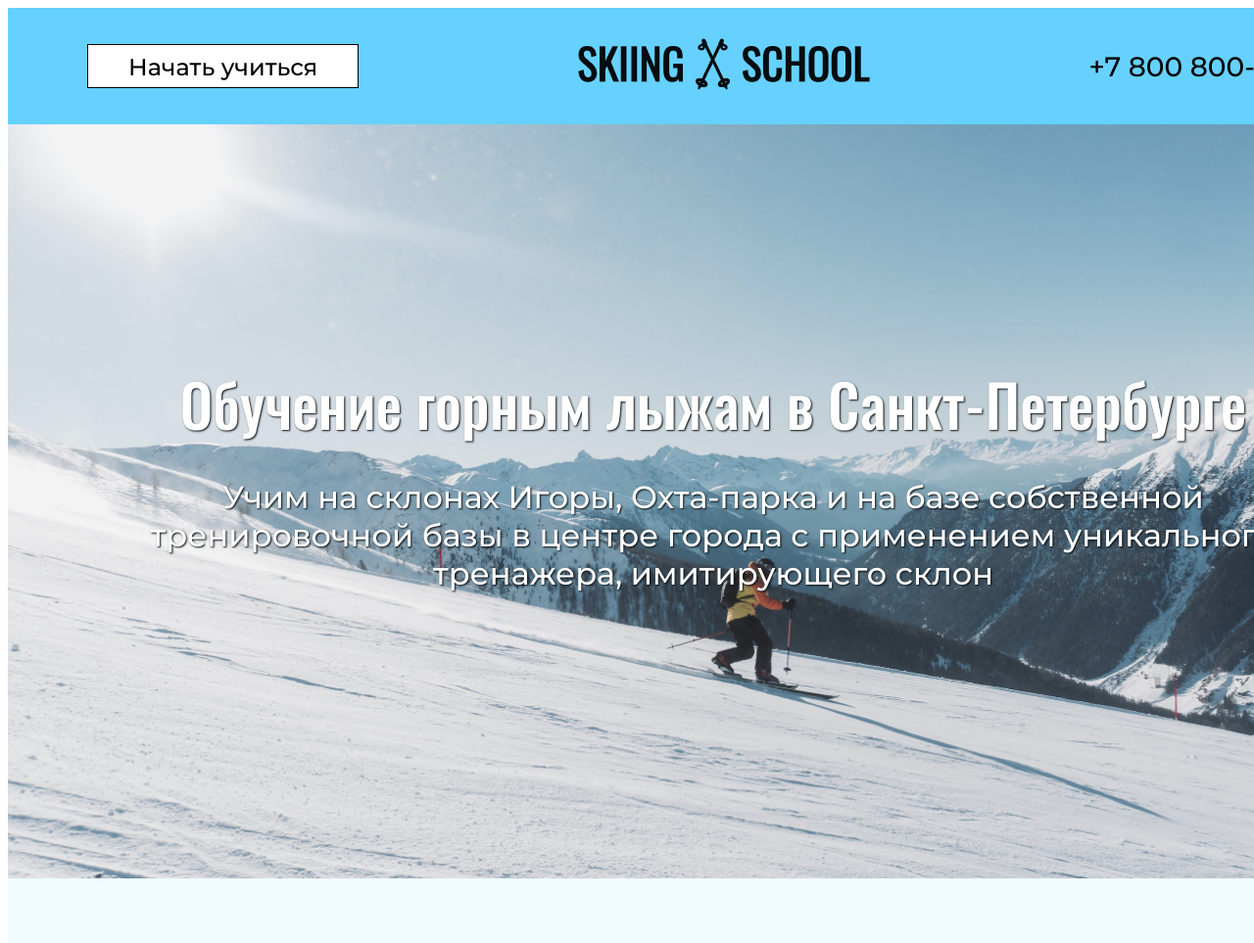
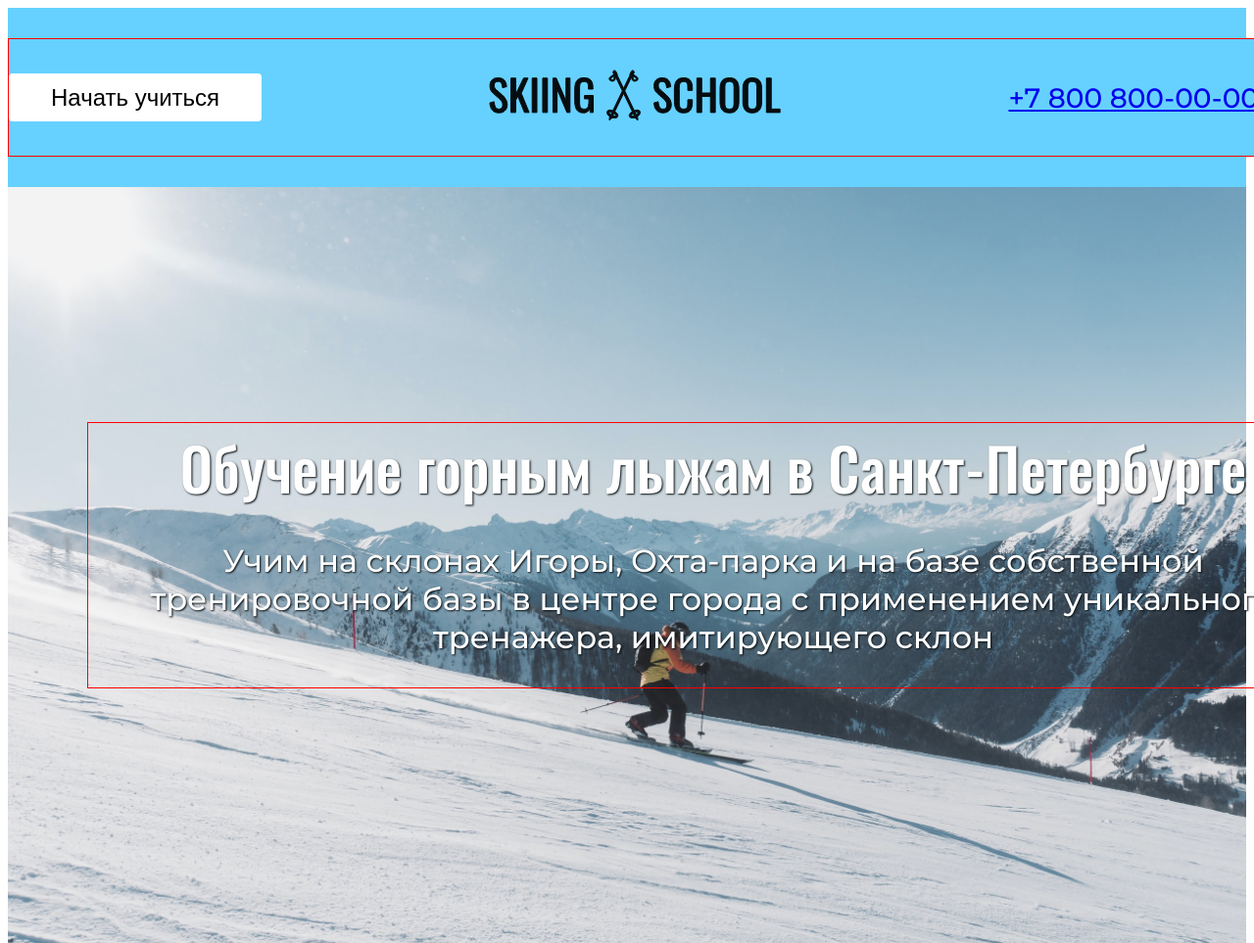
Before and after one commit to ValeriaVeber/ski-school-saganovich, a plain HTML site: page index.html in a window 1280 px wide. Shown: the top 963 px of the page at 98% size. Drawn offline with Linux system fonts and the light colour scheme.

Commit message:
Работа над ошибками. Header, container

```diff
--- a/index.html
+++ b/index.html
@@ -12,23 +12,26 @@
 <body>
   <header class="header">
     <div class="container">
-            <ul class="header-list">
       <div class="header-wrap">
-                    <li class="header-btn">Начать учиться</li>
-                    <li class="header-logo"><img src="/images/logo.png" alt="Логотип школы"></li>
-                    <li class="header-tel">+7 800 800-00-00</li>
+        <!-- <button href="#" class="header-btn">Начать учиться</button> -->
+        <a href="#"><button class="header-btn">Начать учиться</button></a>
+          <div class="header-logo"><img src="/images/logo.svg" alt="Логотип школы"></div>
+          <a href="tel+7 800 800-00-00" class="header-tel">+7 800 800-00-00</a>
+          <!-- <li class="header-tel">+7 800 800-00-00</li> -->
         </div>
       </ul>
     </div>
   </header>
 
+  <main>
+    <section class="promo">
       <div class="container">
-        <section class="promo">
         <h1 class="promo-title">Обучение горным лыжам в Санкт-Петербурге</h1>
         <p class="promo-text">Учим на склонах Игоры, Охта-парка и на базе собственной тренировочной базы в
           центре города с применением уникального тренажера, имитирующего склон</p>
+      </div>
     </section>
-    </div>
+
     <div class="container">
       <section class="desc-items">
         <h2 class="desc-text">Учиться с нами увлекательно и эффективно
@@ -89,6 +92,7 @@
 
       </section>
     </div>
+  </main>
 
   <div class="container">
     <footer class="footer">
@@ -97,12 +101,10 @@
         <ul class="social-items">
           <div class="social-wrap">
             <li class="icon">
-                            <a href="#" class="social-link"
-                                style="background-image: url('images/icon-twitter.svg');"></a>
+              <a href="#" class="social-link" style="background-image: url('images/icon-twitter.svg');"></a>
             </li>
             <li class="icon">
-                            <a href="#" class="social-link"
-                                style="background-image: url('images/icon-linkedin.svg');"></a>
+              <a href="#" class="social-link" style="background-image: url('images/icon-linkedin.svg');"></a>
             </li>
             <li class="icon"> <a href="#" class="social-link"
                 style="background-image: url('images/icon-google-plus.svg');"></a>
--- a/style/style.css
+++ b/style/style.css
@@ -3,19 +3,11 @@
   font-family: 'Oswald';
   font-style: normal;
   font-weight: 500;
-   src: url('../fonts/oswald-v48-latin_cyrillic-500.eot');
-   /* IE9 Compat Modes */
   src: local(''),
-      url('../fonts/oswald-v48-latin_cyrillic-500.eot?#iefix') format('embedded-opentype'),
-      /* IE6-IE8 */
     url('../fonts/oswald-v48-latin_cyrillic-500.woff2') format('woff2'),
     /* Super Modern Browsers */
     url('../fonts/oswald-v48-latin_cyrillic-500.woff') format('woff'),
     /* Modern Browsers */
-      url('../fonts/oswald-v48-latin_cyrillic-500.ttf') format('truetype'),
-      /* Safari, Android, iOS */
-      url('../fonts/oswald-v48-latin_cyrillic-500.svg#Oswald') format('svg');
-   /* Legacy iOS */
 }
 
 /* montserrat-regular - latin_cyrillic */
@@ -23,19 +15,11 @@
   font-family: 'Montserrat';
   font-style: normal;
   font-weight: 400;
-   src: url('../fonts/montserrat-v24-latin_cyrillic-regular.eot');
-   /* IE9 Compat Modes */
   src: local(''),
-      url('../fonts/montserrat-v24-latin_cyrillic-regular.eot?#iefix') format('embedded-opentype'),
-      /* IE6-IE8 */
     url('../fonts/montserrat-v24-latin_cyrillic-regular.woff2') format('woff2'),
     /* Super Modern Browsers */
     url('../fonts/montserrat-v24-latin_cyrillic-regular.woff') format('woff'),
     /* Modern Browsers */
-      url('../fonts/montserrat-v24-latin_cyrillic-regular.ttf') format('truetype'),
-      /* Safari, Android, iOS */
-      url('../fonts/montserrat-v24-latin_cyrillic-regular.svg#Montserrat') format('svg');
-   /* Legacy iOS */
 }
 
 /* montserrat-500 - latin_cyrillic */
@@ -43,19 +27,11 @@
   font-family: 'Montserrat';
   font-style: normal;
   font-weight: 500;
-   src: url('../fonts/montserrat-v24-latin_cyrillic-500.eot');
-   /* IE9 Compat Modes */
   src: local(''),
-      url('../fonts/montserrat-v24-latin_cyrillic-500.eot?#iefix') format('embedded-opentype'),
-      /* IE6-IE8 */
     url('../fonts/montserrat-v24-latin_cyrillic-500.woff2') format('woff2'),
     /* Super Modern Browsers */
     url('../fonts/montserrat-v24-latin_cyrillic-500.woff') format('woff'),
     /* Modern Browsers */
-      url('../fonts/montserrat-v24-latin_cyrillic-500.ttf') format('truetype'),
-      /* Safari, Android, iOS */
-      url('../fonts/montserrat-v24-latin_cyrillic-500.svg#Montserrat') format('svg');
-   /* Legacy iOS */
 }
 
 * {
@@ -63,28 +39,26 @@
 }
 
 .container {
-   width: 1440px;
+  width: 1278px;
+  margin: 0 auto;
+  border: 1px solid red;
 }
 
 .header {
-   display: inline-block;
   margin: 0;
-   padding: 31px, 81px;
-}
-
-.header-list {
-   font-family: montserrat, sans-serif;
-   font-weight: 500;
-   background-color: #66D1FF;
-   padding-left: 0;
-   margin: 0;
+  padding: 31px 0;
+  background-color: rgba(102, 209, 255, 1);
 }
 
 .header-wrap {
   display: flex;
-   justify-content: space-between;
+  padding: 31px 0;
+  margin: 0 -31;
+  justify-content:space-between;
   align-items: center;
-   padding: 31px 81px;
+  font-family: montserrat, sans-serif;
+  font-weight: 500;
+  background-color: #66D1FF;
 }
 
 li {
@@ -94,21 +68,20 @@ li {
 
 
 .header-btn {
-   height: 45px;
   font-size: 24px;
-   border: 1px solid #000;
+  font-weight: 500;
+  line-height: 29px;
+  border: 2px solid #FFFFFF;
+  border-radius: 4px;
   padding: 8px 41px;
-   background: white;
+  background: #fff;
 }
 
 .header-logo {
-   display: inline-block;
-
-
+  color: rgba(0, 0, 0, 0.25);
 }
 
 .header-tel {
-   display: inline-block;
   font-size: 28px;
 }
 
```
Also changed, not shown: images/logo.svg (added), 1 other file. Lines whose indentation alone changed are shown as unchanged.
